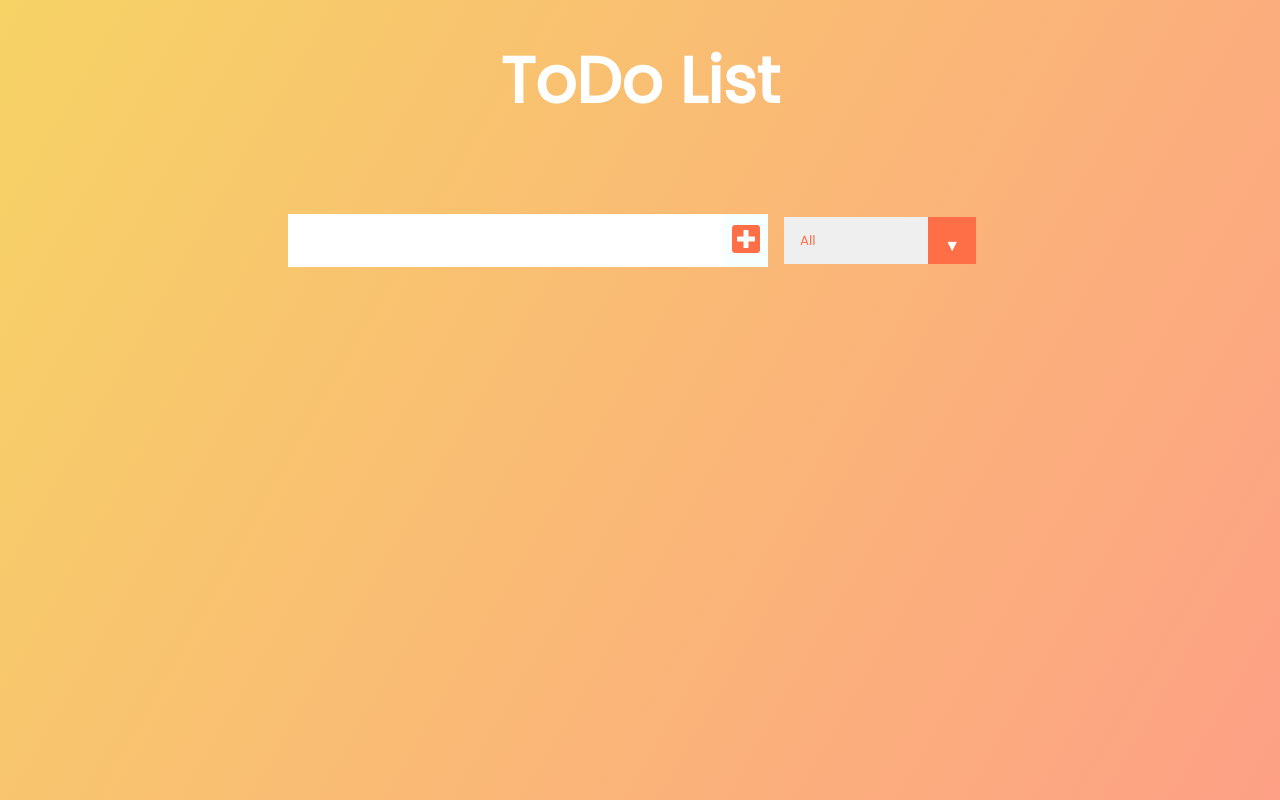
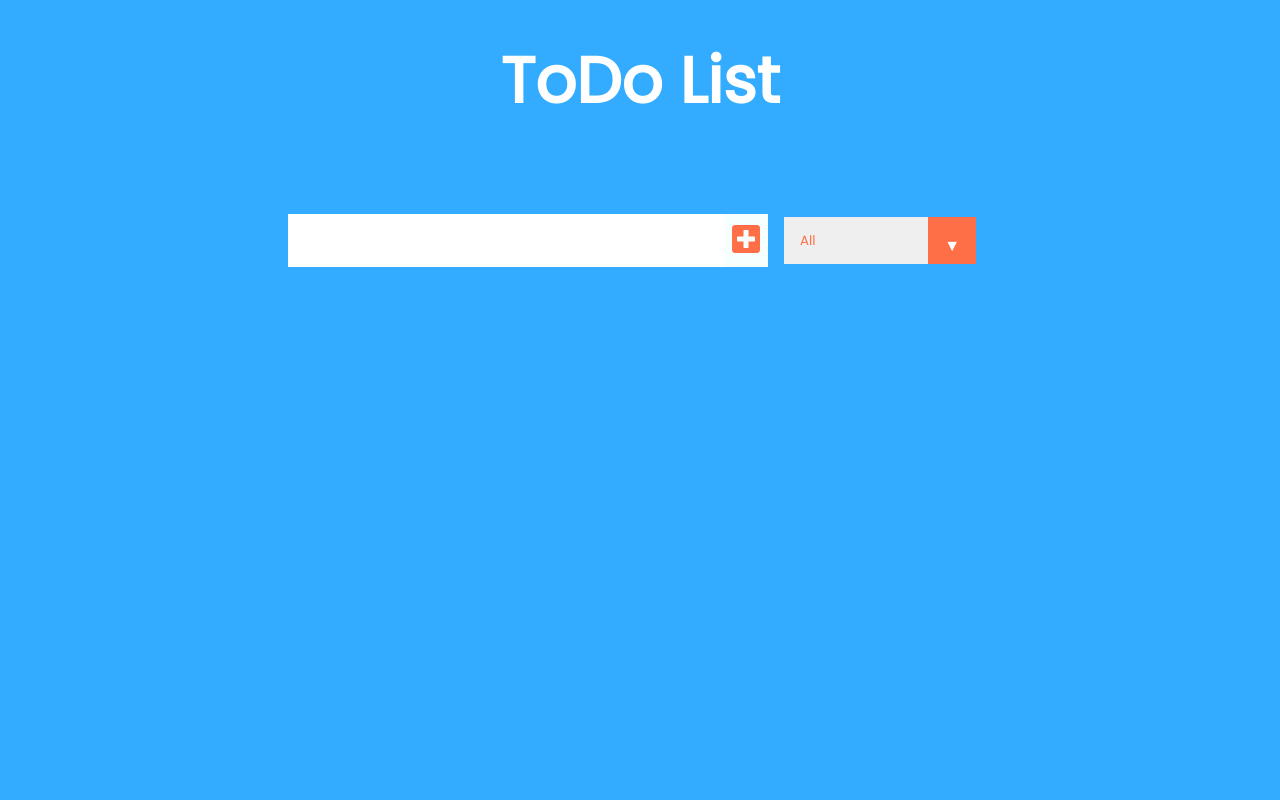
Before and after one commit to AlexanderMendivil/TodoApp, a React (Create React App) app: page / in a window 1280 px wide. Built offline with nearby package versions, Linux system fonts and the light colour scheme.

Commit message:
cambiamos color de fondo

```diff
--- a/src/App.css
+++ b/src/App.css
@@ -4,7 +4,7 @@
   box-sizing: border-box;
 }
 body {
-  background-image: linear-gradient(120deg, #f6d365 0%, #fda085 100%);
+ background-color: rgb(51, 172, 255);
   color: white;
   font-family: "Poppins", sans-serif;
   min-height: 100vh;
```
Also changed, not shown: 1 other file (tests, documents, lock files or other folders).
